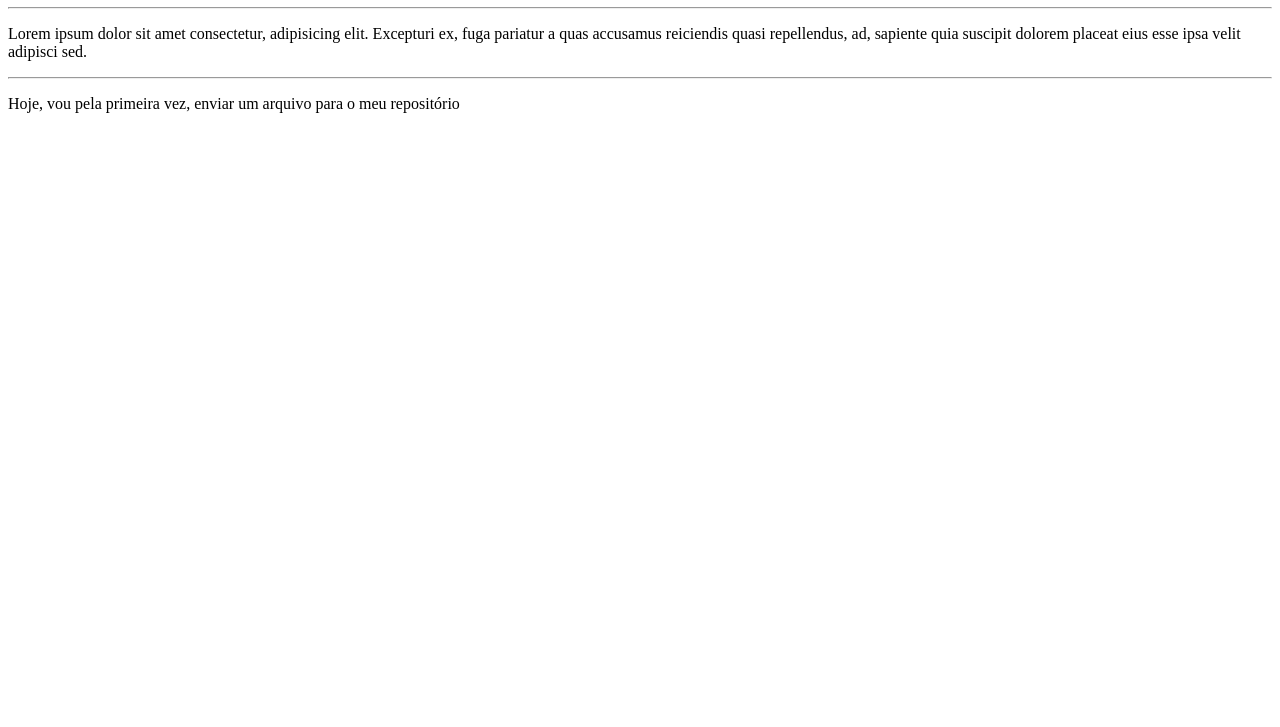
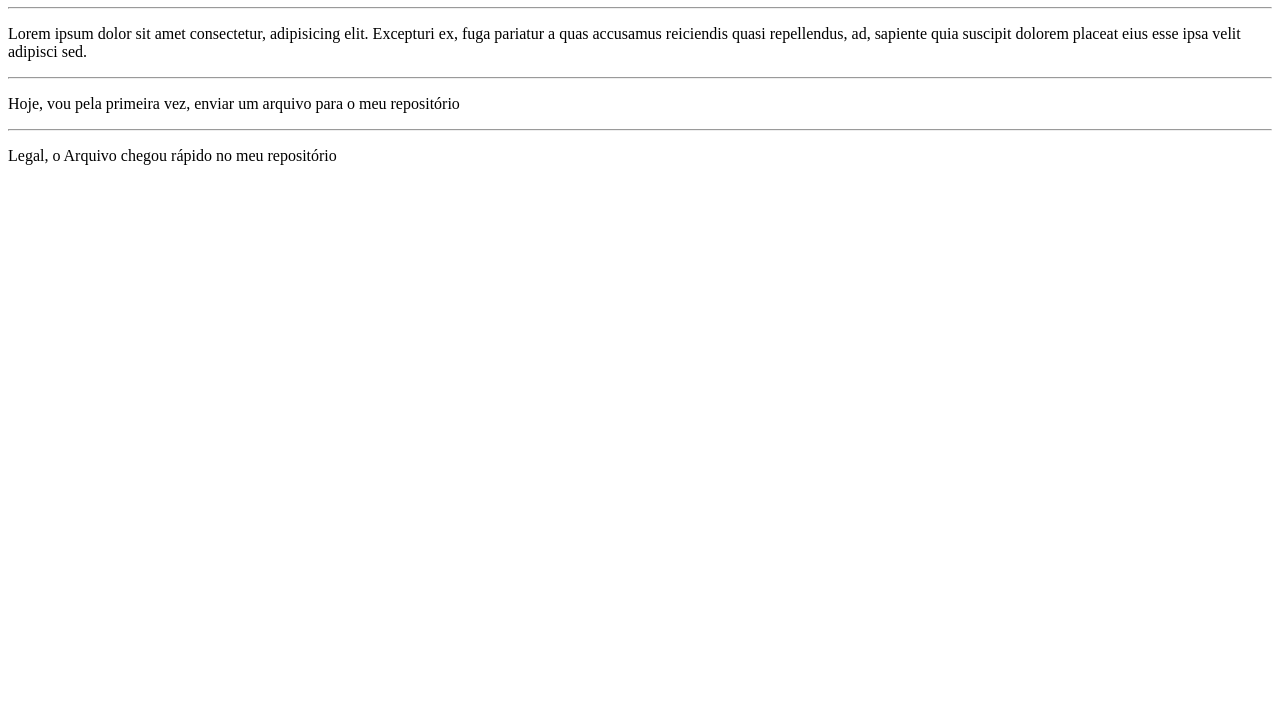
Before and after one commit to 0101AlexandreLopes/Aprendendo, a plain HTML site: page Site Exemplo/index.html in a window 1280 px wide. Shown: the part 73-800 px from the top of the page. Drawn offline with Linux system fonts and the light colour scheme.

Commit message:
Arquivo chegou
celebrando. Consegui enviar o arquivo!

```diff
--- a/Site Exemplo/index.html
+++ b/Site Exemplo/index.html
@@ -16,4 +16,7 @@
 
 </body>
 </p>
+<hr>
+<p>Legal, o Arquivo chegou rápido no meu repositório</p>
+
 </html>
```
